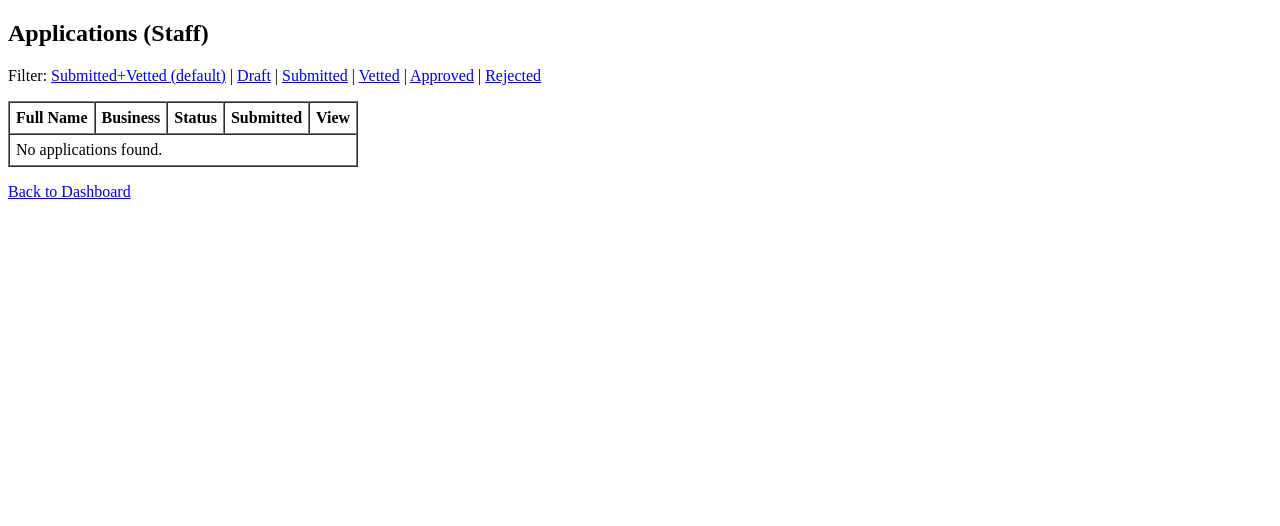
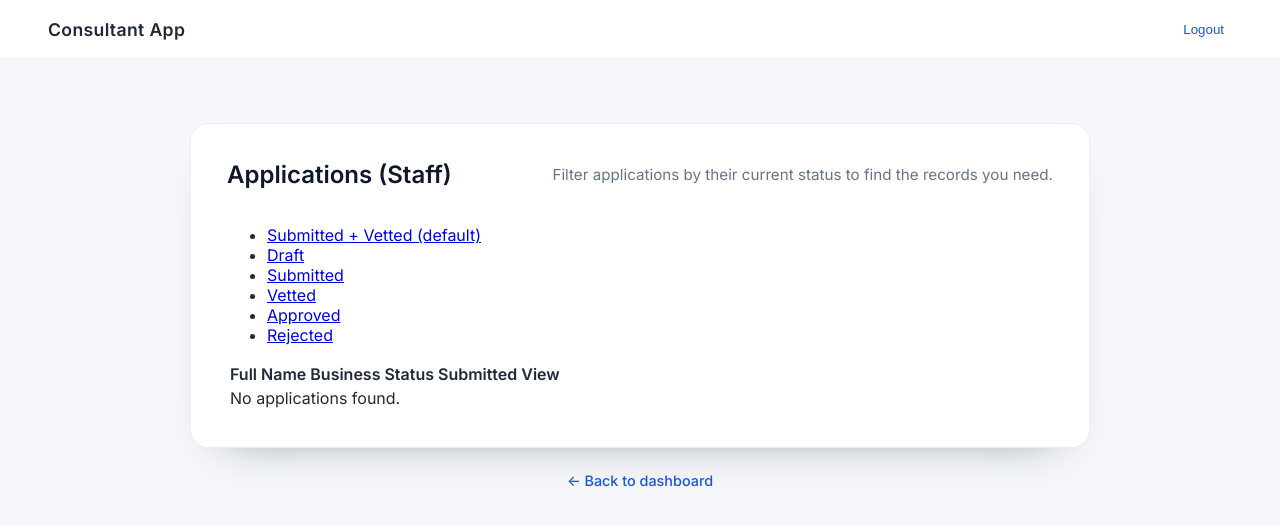
Before and after one commit to KopanoKaasNielsen/Consultants-Application-Management-System, a Django app: page /officer/applications/?status=draft in a window 1280 px wide. Shown: the top 526 px of the page. Run offline with Django 5.2, Linux system fonts and the light colour scheme; a user stored in the database is signed in; tables that the repository leaves empty hold one stand-in row (values such as "Sample post").

Commit message:
Normalize template inheritance to base layout

```diff
--- a/templates/certificates/dashboard.html
+++ b/templates/certificates/dashboard.html
@@ -1,4 +1,4 @@
-{% extends 'base.html' %}
+{% extends "base.html" %}
 
 {% block title %}Decision documents{% endblock %}
 
--- a/templates/consultants/application_form.html
+++ b/templates/consultants/application_form.html
@@ -1,4 +1,4 @@
-{% extends 'base.html' %}
+{% extends "base.html" %}
 
 {% block title %}{{ is_editing|yesno:"Edit,Submit" }} Consultant Application{% endblock %}
 
--- a/templates/dashboard.html
+++ b/templates/dashboard.html
@@ -1,4 +1,4 @@
-{% extends 'base.html' %}
+{% extends "base.html" %}
 
 {% block title %}Dashboard{% endblock %}
 
--- a/templates/home.html
+++ b/templates/home.html
@@ -1,4 +1,4 @@
-{% extends 'base.html' %}
+{% extends "base.html" %}
 
 {% block title %}Home{% endblock %}
 
--- a/templates/officer/application_detail.html
+++ b/templates/officer/application_detail.html
@@ -1,4 +1,4 @@
-{% extends 'base.html' %}
+{% extends "base.html" %}
 
 {% block title %}Application Detail – Staff{% endblock %}
 
--- a/templates/officer/applications_list.html
+++ b/templates/officer/applications_list.html
@@ -1,26 +1,34 @@
-<!DOCTYPE html>
-<html>
-<head><title>Applications – Staff</title></head>
-<body>
+{% extends "base.html" %}
+
+{% block title %}Applications – Staff{% endblock %}
+
+{% block content %}
+<div class="page-stack">
+  <section class="data-card">
+    <div class="card-header">
       <h2>Applications (Staff)</h2>
+      <p class="card-subtitle">Filter applications by their current status to find the records you need.</p>
+    </div>
+    <nav class="filter-nav">
+      <ul>
+        <li><a href="?">Submitted + Vetted (default)</a></li>
+        <li><a href="?status=draft">Draft</a></li>
+        <li><a href="?status=submitted">Submitted</a></li>
+        <li><a href="?status=vetted">Vetted</a></li>
+        <li><a href="?status=approved">Approved</a></li>
+        <li><a href="?status=rejected">Rejected</a></li>
+      </ul>
+    </nav>
 
-  <p>Filter:
-    <a href="?">Submitted+Vetted (default)</a> |
-    <a href="?status=draft">Draft</a> |
-    <a href="?status=submitted">Submitted</a> |
-    <a href="?status=vetted">Vetted</a> |
-    <a href="?status=approved">Approved</a> |
-    <a href="?status=rejected">Rejected</a>
-  </p>
-
-  <table border="1" cellpadding="6" cellspacing="0">
+    <div class="table-wrapper">
+      <table class="data-table">
         <thead>
           <tr>
-        <th>Full Name</th>
-        <th>Business</th>
-        <th>Status</th>
-        <th>Submitted</th>
-        <th>View</th>
+            <th scope="col">Full Name</th>
+            <th scope="col">Business</th>
+            <th scope="col">Status</th>
+            <th scope="col">Submitted</th>
+            <th scope="col">View</th>
           </tr>
         </thead>
         <tbody>
@@ -29,15 +37,21 @@
             <td>{{ app.full_name }}</td>
             <td>{{ app.business_name }}</td>
             <td>{{ app.status|title }}</td>
-        <td>{{ app.submitted_at }}</td>
-        <td><a href="{% url 'officer_application_detail' app.pk %}">Open</a></td>
+            <td>{{ app.submitted_at|default:"—" }}</td>
+            <td><a class="btn-link" href="{% url 'officer_application_detail' app.pk %}">Open</a></td>
           </tr>
           {% empty %}
-      <tr><td colspan="5">No applications found.</td></tr>
+          <tr>
+            <td colspan="5" class="muted">No applications found.</td>
+          </tr>
           {% endfor %}
         </tbody>
       </table>
+    </div>
+  </section>
 
-  <p><a href="{% url 'dashboard' %}">Back to Dashboard</a></p>
-</body>
-</html>
+  <div class="back-link">
+    <a href="{% url 'dashboard' %}">← Back to dashboard</a>
+  </div>
+</div>
+{% endblock %}
--- a/templates/officer/decisions_dashboard.html
+++ b/templates/officer/decisions_dashboard.html
@@ -1,4 +1,4 @@
-{% extends 'base.html' %}
+{% extends "base.html" %}
 
 {% block title %}Decisions dashboard{% endblock %}
 
--- a/templates/officer/renewal_requests.html
+++ b/templates/officer/renewal_requests.html
@@ -1,4 +1,4 @@
-{% extends 'base.html' %}
+{% extends "base.html" %}
 
 {% block title %}Certificate Renewal Requests{% endblock %}
 
--- a/templates/register.html
+++ b/templates/register.html
@@ -1,4 +1,4 @@
-{% extends 'base.html' %}
+{% extends "base.html" %}
 
 {% block title %}Create an Account{% endblock %}
 
--- a/templates/registration/login.html
+++ b/templates/registration/login.html
@@ -1,4 +1,4 @@
-{% extends 'base.html' %}
+{% extends "base.html" %}
 
 {% block title %}Sign in{% endblock %}
 
```
Also changed, not shown: templates/registration/logout.html (+13 -8 lines). Lines whose indentation alone changed are shown as unchanged.
